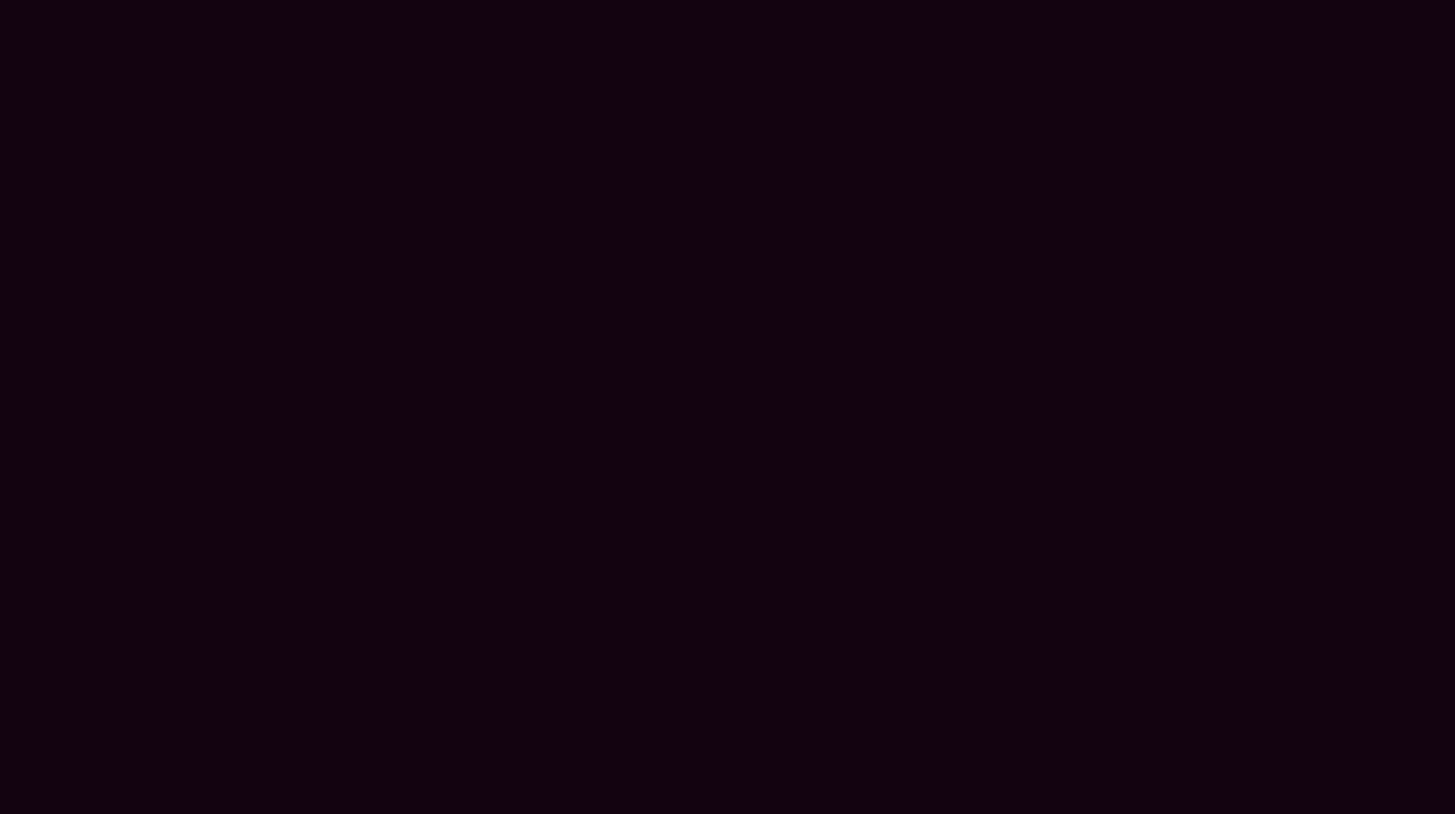
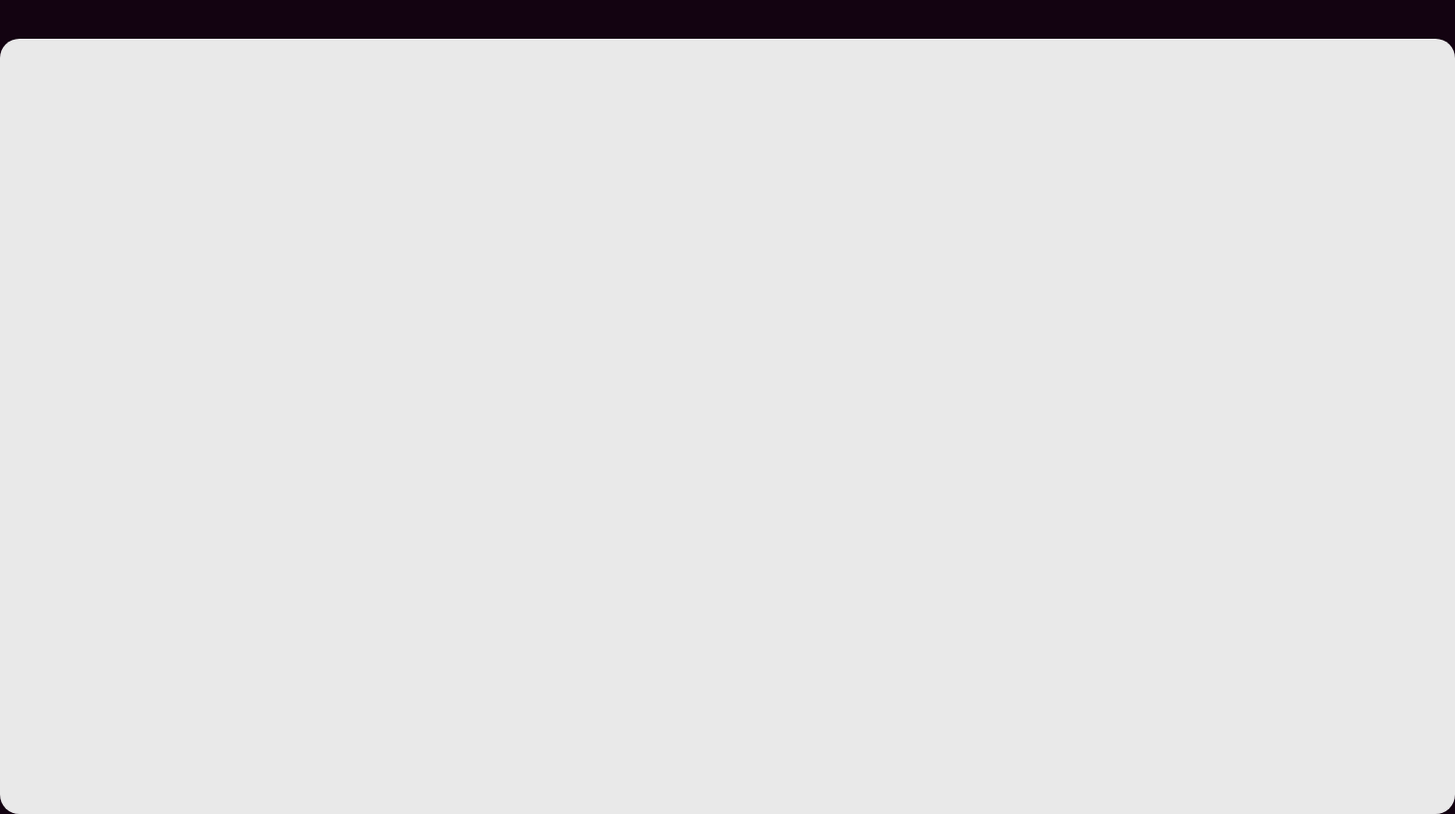
Before and after one commit to FilipeeX/personal-calendar, a plain HTML site: page index.html in a window 1280 px wide. Shown: the whole page at 97% size, 1500 px wide, since content can reach past the window. Before the commit the page ends 800 px from the top, so only its background shows below. Drawn offline with Linux system fonts and the light colour scheme.

Commit message:
Fixed the overflow issues

```diff
--- a/index.html
+++ b/index.html
@@ -28,7 +28,9 @@
 
             <!-- THE CALENDAR ITSELF -->
             <div id="calendar-container">
+                <div id="calendar">
 
+                </div>
             </div>
 
         </div>
--- a/styles/main.css
+++ b/styles/main.css
@@ -9,8 +9,7 @@ body {
 }
 
 .content {
-    height: 100vh;
-    overflow: auto; /* because some guy on stack overflow said so and it fixed the issue so i cant complain, if you do decide to delete this line, the loader animation will be fucked up beyond beleive */
+    height: fit-content;
 }
 
 /* LOADER ANIMATION */
@@ -67,3 +66,16 @@ body {
 #loaded {
     display: none;
 }
+
+#calendar-container {
+    width: fit-content;
+    height: fit-content;
+    background-color: rgb(233, 233, 233);
+    border-radius: 20px;
+    margin: 40px auto 0 auto;
+}
+
+#calendar {
+    width: 1500px;
+    height: 800px;
+}
```
